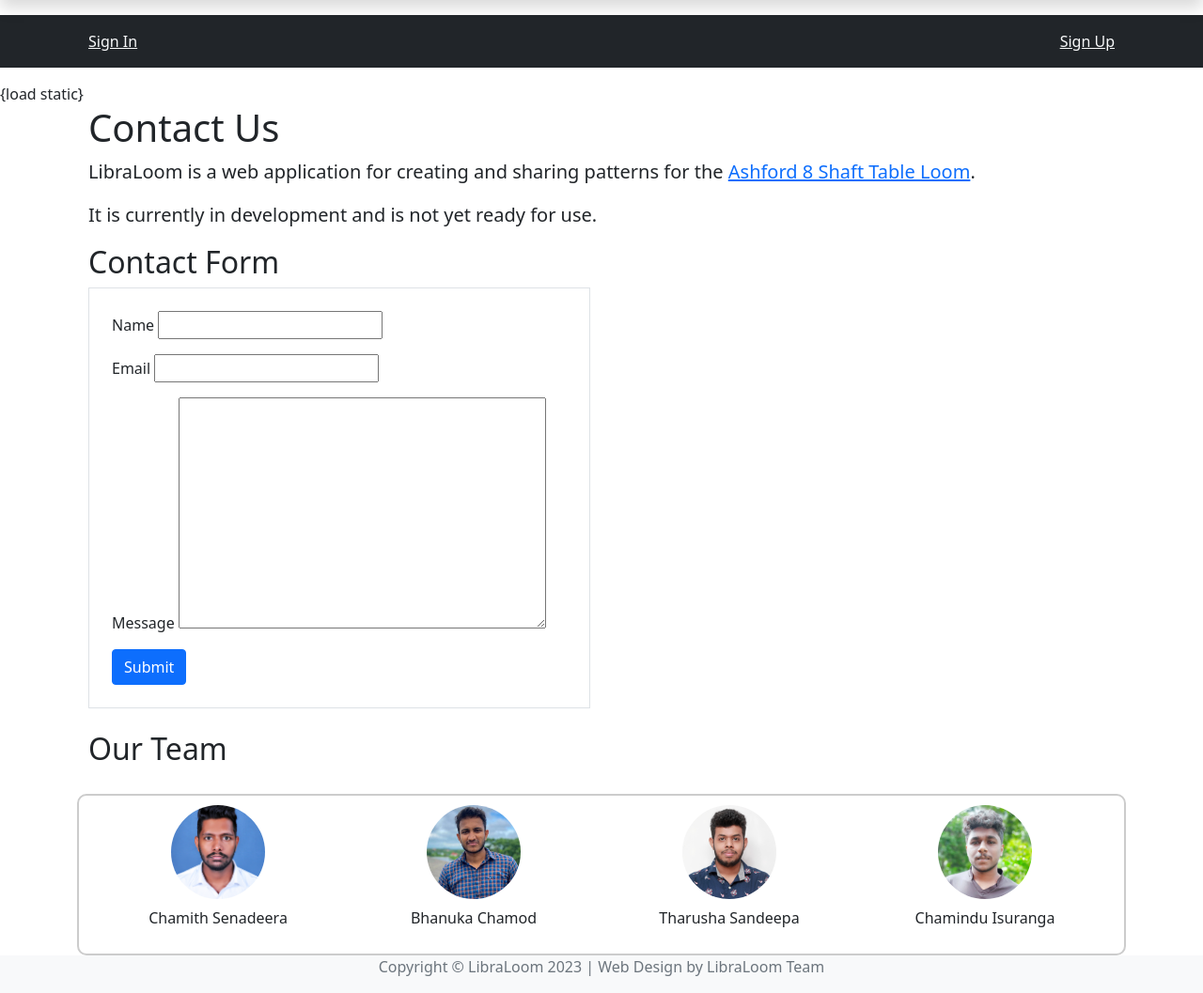
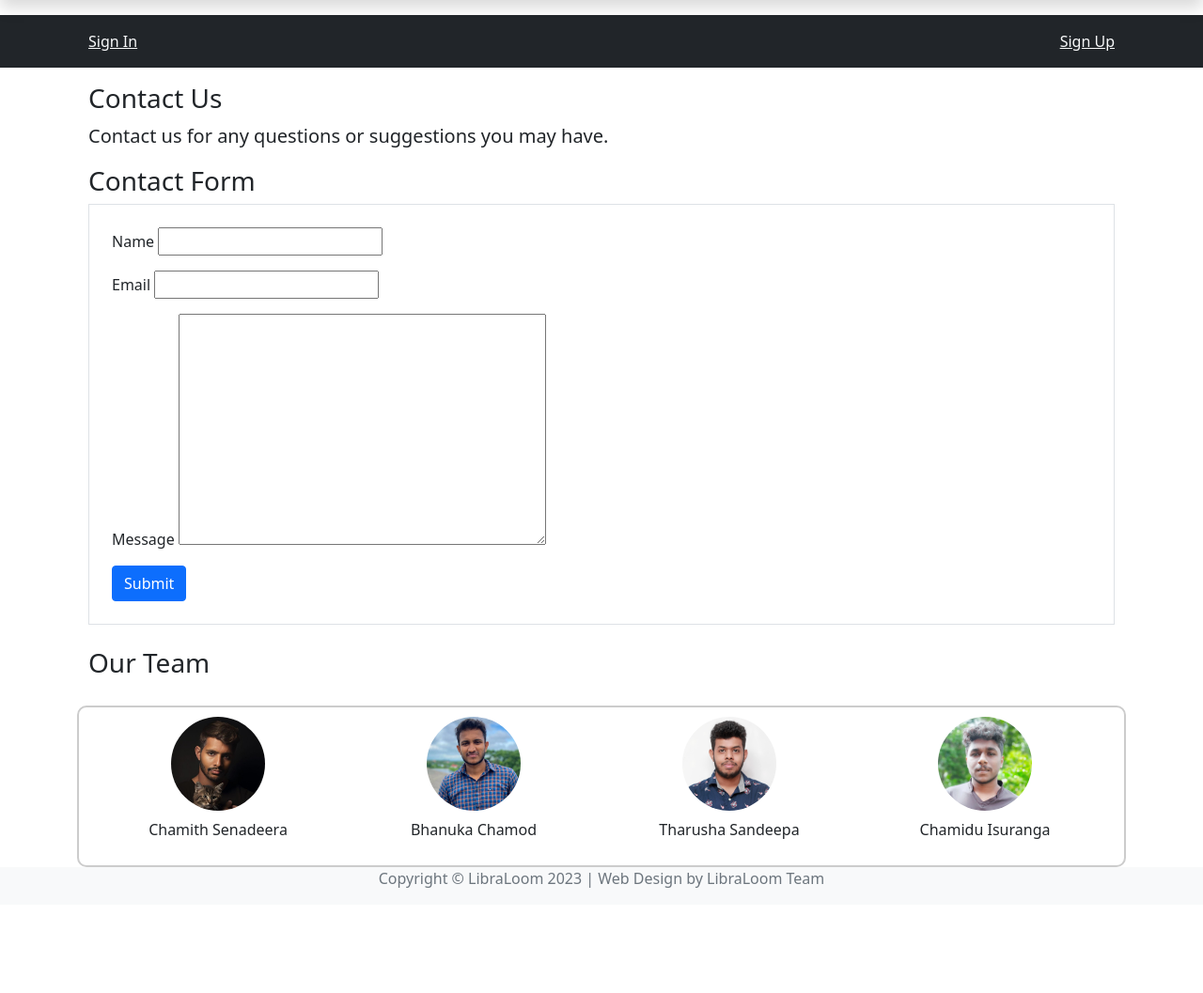
Before and after one commit to chamith-Hemisara/LibraLoom_new, a Django app: page /LibraLoom/contact-us/ in a window 1280 px wide. Shown: the part 56-1113 px from the top of the page at 94% size. After the commit the page ends 1001 px from the top, so only its background shows below. Run offline with Django 4.2, Linux system fonts and the light colour scheme; some libraries are stand-ins or nearby versions.

Commit message:
views,model,url and updated content added Improved content with created with members

```diff
--- a/LibraLoom/templates/LibraLoom/book_summary.html
+++ b/LibraLoom/templates/LibraLoom/book_summary.html
@@ -28,8 +28,10 @@
 </head>
 <body>
     <div class="container mt-5">
-        <h1 class="mb-4">Generate Book Summary</h1>
-
+        <h3 class="mb-4">Generate Book Summary</h3>
+        <p>"Unlock the magic of books with Code Highlights! 📚✨ Whether you prefer a detailed exploration or a quick dive, we've got you covered. Elevate your reading experience, embrace the joy, and discover new worlds. 🚀❤️ Ready to embark on your literary journey? </p>
+        <br>
+        <br>
         <form method="post" action="{% url 'generate_summary' %}" class="mb-4">
             {% csrf_token %}
             <div class="form-group">
--- a/LibraLoom/templates/LibraLoom/contact_us.html
+++ b/LibraLoom/templates/LibraLoom/contact_us.html
@@ -4,7 +4,6 @@
 {% block title %}Contact Us{% endblock %}
 
 {% block content %}
-    {load static}
     <style>
         .team-members {
             border: 2px solid #ccc;
@@ -30,18 +29,16 @@
     </style>
 
     <div class="container">
-        <h1>Contact Us</h1>
+        <h3>Contact Us</h3>
         <p class="lead">
-            LibraLoom is a web application for creating and sharing patterns for the
-            <a href="https://www.ashford.co.nz/weaving/looms/ashford-loom-range/ashford-8-shaft-table-loom">Ashford 8 Shaft Table Loom</a>.
+            Contact us for any questions or suggestions you may have.
         </p>
         <p class="lead">
-            It is currently in development and is not yet ready for use.
         </p>
 
         <div class="row">
-            <div class="col-md-6">
-                <h2>Contact Form</h2>
+            <div class="col-12">
+                <h3>Contact Form</h3>
                 <form method="post" class="border p-4">
                     {% csrf_token %}
                     <div class="form-group mb-3">
@@ -62,10 +59,10 @@
         </div>
 
         <div class="row mt-4">
-            <h2>Our Team</h2>
+            <h3>Our Team</h3>
             <div class="team-members">
                 <div class="col-md-3 team-member">
-                    <img src="{% static 'images/Chamith.png' %}" alt="Member 1" class="img-fluid">
+                    <img src="{% static 'images/chamith.jpeg' %}" alt="Member 1" class="img-fluid">
                     <p class="mt-2">Chamith Senadeera</p>
                 </div>
                 <div class="col-md-3 team-member">
@@ -78,7 +75,7 @@
                 </div>
                 <div class="col-md-3 team-member">
                     <img src="{% static 'images/chamidu.jpeg' %}" alt="Member 4" class="img-fluid">
-                    <p class="mt-2">Chamindu Isuranga</p>
+                    <p class="mt-2">Chamidu Isuranga</p>
                 </div>
             </div>
         </div>
--- a/LibraLoom/templates/LibraLoom/profile.html
+++ b/LibraLoom/templates/LibraLoom/profile.html
@@ -4,8 +4,7 @@
     <div class="container mt-5">
         <div class="border p-4 rounded">
             <h1 class="mb-4">Profile</h1>
-            <p class="lead">LibraLoom is a web application for creating and sharing patterns for the <a href="https://www.ashford.co.nz/weaving/looms/ashford-loom-range/ashford-8-shaft-table-loom">Ashford 8 Shaft Table Loom</a>.</p>
-            <p class="lead">It is currently in development and is not yet ready for use.</p>
+            <p class="lead">"🎉 Welcome! Explore your member details and reservations here. If you're a new user, reach out to the library 📚 to get started with registration. Happy reading! 📖" </p>
         </div>
 
         {% if user.is_authenticated %}
--- a/LibraLoom/templates/book_summary.html
+++ b/LibraLoom/templates/book_summary.html
@@ -4,7 +4,7 @@
     <title>Generate Book Summary</title>
 </head>
 <body>
-    <h1>Generate Book Summary</h1>
+    <h3>Generate Book Summary</h3>
 
     <form method="post" action="{% url 'generate_summary' %}">
         {% csrf_token %}
@@ -19,7 +19,7 @@
 
     <div id="summary">
         {% if summary %}
-            <h2>Generated Summary</h2>
+            <h3>Generated Summary</h3>
             <p>{{ summary }}</p>
         {% endif %}
     </div>
```
Also changed, not shown: LibraLoom/templates/LibraLoom/anybook.html (+10 -5 lines), LibraLoom/templates/LibraLoom/home.html (+40 -2 lines).
